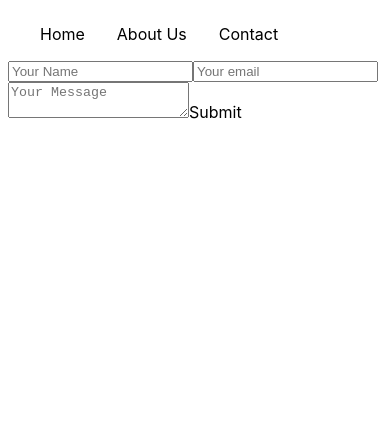
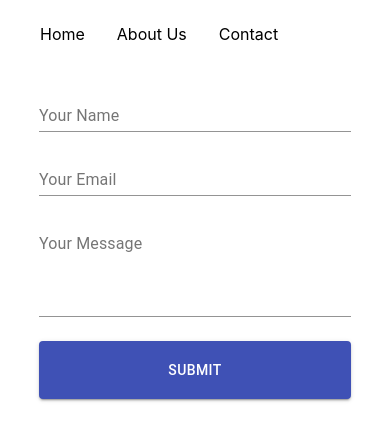
Before and after one commit to ajhyont/icecream-parlor-site, a React (Create React App) app: page /icecream-parlor-site/contact in a window 390 px wide. Shown: the top 440 px of the page. Built offline with nearby package versions, Linux system fonts and the light colour scheme.

Commit message:
code updated to add a contact
I added the contact form in the contact endpoint.

NEXT UP: i'll do a soft touch test to c if it's possible to make the aboutus scroll story mobile friendly without spending too mcuh energy in it

```diff
--- a/src/components/AboutUs/AboutUs.css
+++ b/src/components/AboutUs/AboutUs.css
@@ -1,38 +1,38 @@
 .backgroundImg{
-  width:100vw; display: block; object-fit: cover; background-size: cover;
+  width:100%; display: block; object-fit: cover; background-size: cover;
   top:50px; position: sticky;
 }
 
 .mascotBike{
-  z-index: 1; position: sticky; width:5vw; top:840px;left: 38vw; margin-top: 1vh;
+  z-index: 1; position: sticky; width:5vw; top:90vh;left: 38vw; margin-top: 1vh;
 }
 
 .night{
   width:100vw; display: block; object-fit: cover; background-size: cover;
-  margin-top: 4vh; top:-100px; position: sticky;
+  margin-top: 4vh; top:-12vh; position: sticky;
 }
 
 .thirdImg{
   width:100vw; display: block; object-fit: cover; background-size: cover;
-  margin-top: 4vh; top:-150px; position: sticky;
+  margin-top: 4vh; top:-12vh; position: sticky;
 }
 
 .delivery{
   width:100vw; display: block; object-fit: cover; background-size: cover;
-  margin-top: 4vh; top:50px; position: sticky;
+  margin-top: 4vh; top:-2vh; position: sticky;
 }
 
 .tail{
   width:100vw; display: block; object-fit: cover; background-size: cover;
-  margin-top: 4vh; top:-140px; position: sticky;
+  margin-top: 4vh; top:-13vh; position: sticky;
 }
 
 .store{
-  z-index: 1; position: sticky; width:8vw; top:800px;left: 8vw; margin-top: 4vh;
+  z-index: 1; position: sticky; width:8vw; top:85vh;left: 8vw; margin-top: 4vh;
 }
 
 .mascotLastImg{
-  z-index: 1; position: sticky; width:5vw; top:840px;left: 15vw; margin-top: 1vh;
+  z-index: 1; position: sticky; width:5vw; top:89vh;left: 15vw; margin-top: 1vh;
 }
 
 .icecream_snow{
--- a/src/components/AboutUs/AboutUs.js
+++ b/src/components/AboutUs/AboutUs.js
@@ -37,26 +37,26 @@ const AboutUs=()=>{
       {x:'-100vw'},{  x:'0',scrollTrigger:{trigger:mascotBikeRef.current,start:"top bottom",end:"top top",scrub:1,markers:true}  }
     );
     gsap.fromTo(nightRef.current,
-      {x:'100vw'},{  x:'0',scrollTrigger:{trigger:nightRef.current,start:"top top",end:"top top-=188",scrub:1,markers:true}  }
+      {x:'100vw'},{  x:'0',scrollTrigger:{trigger:nightRef.current,start:"top top",end:"top top-=100vh",scrub:1,markers:true}  }
     );
     gsap.fromTo(thirdImgRef.current,
-      {x:'100vw'},{  x:'0',scrollTrigger:{trigger:thirdImgRef.current,start:"top top",end:"top top-=188",scrub:1,markers:true}  }
+      {x:'100vw'},{  x:'0',scrollTrigger:{trigger:thirdImgRef.current,start:"top top",end:"top top-=100vh",scrub:1,markers:true}  }
     );
     gsap.fromTo(mascotBikeRef.current,
       {x:'0'},
-      { x:'100vw',scrollTrigger:{trigger:thirdImgRef.current,start:"top top-=588",end:"bottom+=188 top",scrub:1,markers:true}  }
+      { x:'100vw',scrollTrigger:{trigger:thirdImgRef.current,start:"top top-=300vh",end:"bottom+=100vh top",scrub:1,markers:true}  }
     );
     gsap.fromTo(deliveryRef.current,
-      {x:'100vw'},{  x:'0',scrollTrigger:{trigger:deliveryRef.current,start:"top top",end:"top top-=188",scrub:1,markers:true}  }
+      {x:'100vw'},{  x:'0',scrollTrigger:{trigger:deliveryRef.current,start:"top top",end:"top top-=100vh",scrub:1,markers:true}  }
     );
     gsap.fromTo(tailRef.current,
-      {x:'100vw'},{  x:'0',scrollTrigger:{trigger:tailRef.current,start:"top top",end:"top top-=188",scrub:1,markers:true}  }
+      {x:'100vw'},{  x:'0',scrollTrigger:{trigger:tailRef.current,start:"top top",end:"top top-=100vh",scrub:1,markers:true}  }
     );
     gsap.fromTo([storeRef.current,mascotRef.current],
-      {x:'-100vw'},{  x:'0',scrollTrigger:{trigger:storeRef.current,start:"top top",end:"top top-=188",scrub:1,markers:true}  }
+      {x:'-100vw'},{  x:'0',scrollTrigger:{trigger:storeRef.current,start:"top top",end:"top top-=100vh",scrub:1,markers:true}  }
     );
     gsap.fromTo(icecream_snowRef.current,
-      {x:'100vw'},{  x:'0',scrollTrigger:{trigger:icecream_snowRef.current,start:"top top",end:"top top-=188",scrub:1,markers:true}  }
+      {x:'100vw'},{  x:'0',scrollTrigger:{trigger:icecream_snowRef.current,start:"top top",end:"top top-=100vh",scrub:1,markers:true}  }
     );
 
   },[]);
@@ -72,7 +72,7 @@ const AboutUs=()=>{
       <img ref={mascotRef} src={storeImg} alt="storeImg" className="store" />
       <img ref={storeRef} src={mascotLastImg} alt="mascotLastImg" className="mascotLastImg" />
       <img ref={icecream_snowRef} src={icecream_snow} alt="icecream_snow" className="icecream_snow" />
-      <a href="/contact"><img src={banner} alt="banner" className="banner" /></a>
+      <a href="/icecream-parlor-site/contact"><img src={banner} alt="banner" className="banner" /></a>
     </div>
   );
 
--- a/src/components/Contact/Contact.js
+++ b/src/components/Contact/Contact.js
@@ -1,16 +1,48 @@
 import React from "react";
+import { useFormik } from "formik";
+import * as Yup from 'yup';
+import { TextField,Button,makeStyles } from '@material-ui/core';
+import 'animate.css';
+import { useSpring,animated } from "react-spring";
 import Navbar from "../Navbar/Navbar";
 
+const useStyles = makeStyles((theme)=>({
+  form:{ margin:theme.spacing(2),display:'flex',flexDirection:'column',alignItems:'center' },
+  inputField:{ margin:theme.spacing(1),width:'80vw' },
+  submitButton:{ margin:theme.spacing(2),width:'80vw',padding:'1.2em' },
+}));
+const validationSchema = Yup.object({
+  name: Yup.string().required('Required'),
+  email: Yup.string().email('Invalid email format').required('Required'),
+  message: Yup.string().required('Required')
+});
+
 const Contact=()=>{
+  const classes = useStyles();
+  const fadeIn = useSpring({ from:{opacity:0},opacity:1,config:{duration:1000} });
+  const formik = useFormik({
+    initialValues:{ name:'',email:'',message:'', },
+    validationSchema: validationSchema,
+    onSubmit:(values)=>{  console.log(values);  }
+  });
   return(
     <div className="contact-us-container">
       <Navbar />
-      <form className="contact-form">
-        <input type="text" placeholder="Your Name" />
-        <input type="email" placeholder="Your email" />
-        <textarea placeholder="Your Message"></textarea>
-        <buttom type="submit">Submit</buttom>
-      </form>
+      <animated.form className={`${classes.form} animate_animated animate_fadeIn`} style={fadeIn} onSubmit={formik.handleSubmit}>
+        <TextField className={classes.inputField} label="Your Name" name="name" value={formik.values.name} onChange={formik.handleChange}
+                   error={formik.touched.name && Boolean(formik.errors.name)}  helperText={formik.touched.name}
+        />
+        <TextField className={classes.inputField} label="Your Email" name="email" type="email" value={formik.values.email} onChange={formik.handleChange}
+                   error={formik.touched.email && Boolean(formik.errors.email)}  helperText={formik.touched.email && formik.errors.email}
+        />
+        <TextField className={classes.inputField} label="Your Message" name="message" multiline rows={4} value={formik.values.message}
+                   onChange={formik.handleChange} error={formik.touched.message && Boolean(formik.errors.message)}
+                   helperText={formik.touched.message && formik.errors.message}
+        />
+        <Button className={classes.submitButton} type="submit" color="primary" variant="contained">
+          Submit
+        </Button>
+      </animated.form>
     </div>
   );
 };
```
Also changed, not shown: package.json (+7 -1 lines), 1 other file (tests, documents, lock files or other folders).
